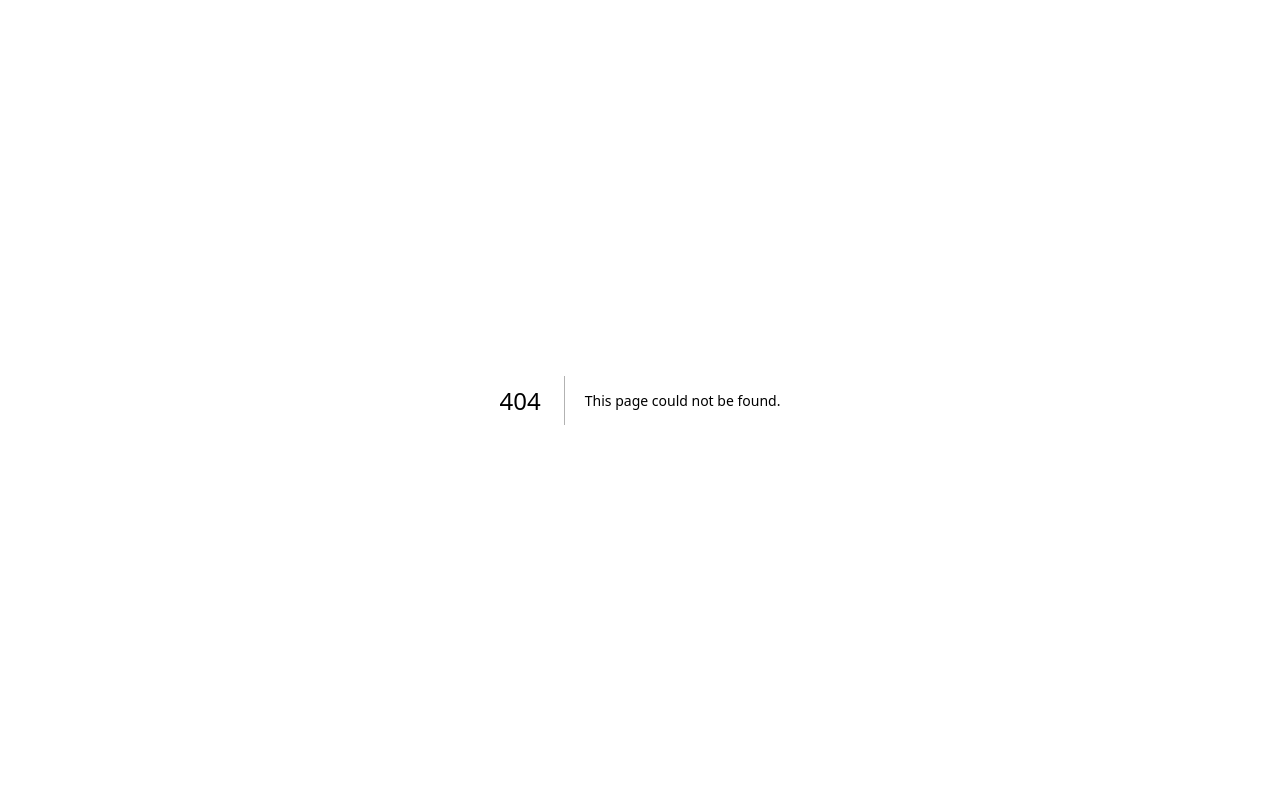
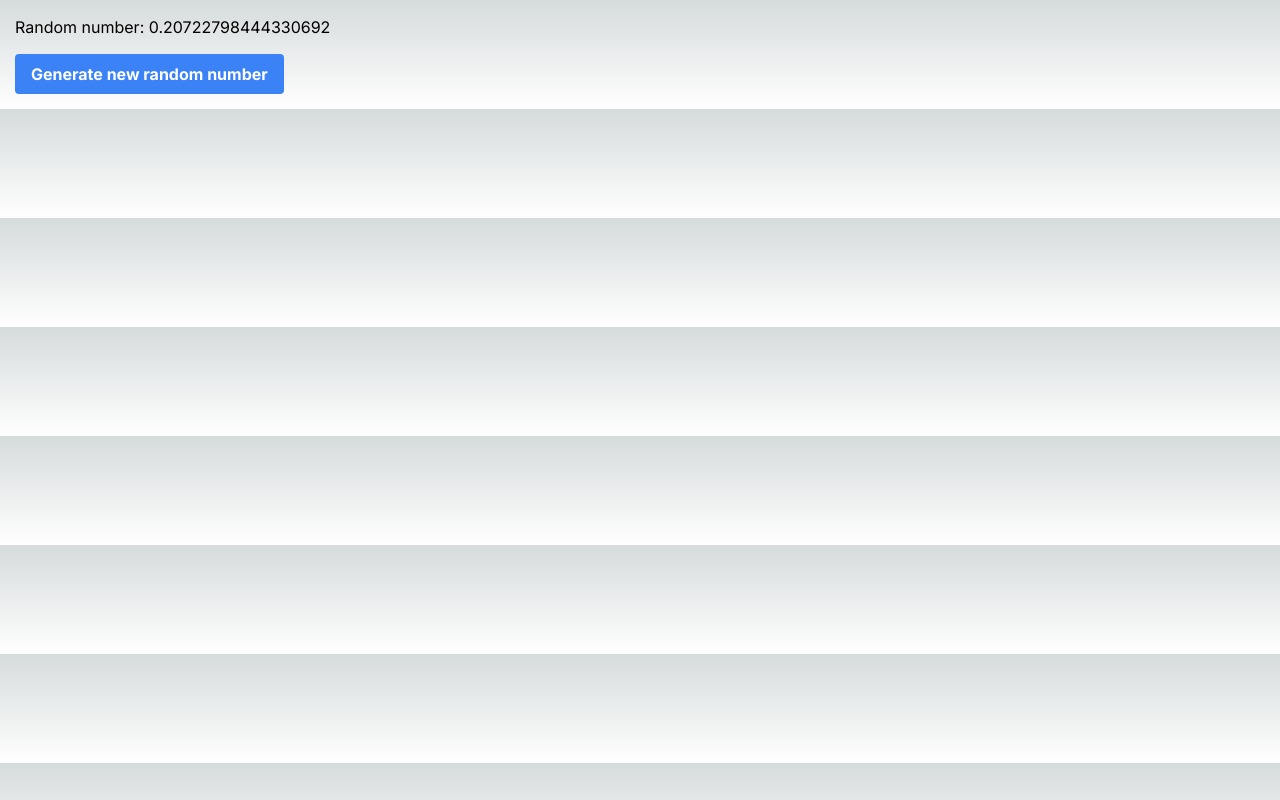
Before and after one commit to golf-sarawut/nextjs-code-examples, a Next.js app: page /hydration1 in a window 1280 px wide. Before the commit this address had no page. Built offline with nearby package versions, Linux system fonts and the light colour scheme.

Commit message:
add hydration.

```diff
--- /dev/null
+++ b/app/hydration1/page.tsx
@@ -0,0 +1,19 @@
+"use client";
+
+import { useState } from "react";
+
+export default function Hydration1() {
+  const [randomNumber, setRandomNumber] = useState<number>(Math.random());
+
+  return (
+    <div className="flex flex-col gap-[15px] p-[15px]">
+      <p>Random number: {randomNumber}</p>
+      <button
+        className="w-fit bg-blue-500 hover:bg-blue-700 text-white font-bold py-2 px-4 rounded"
+        onClick={() => setRandomNumber(Math.random())}
+      >
+        Generate new random number
+      </button>
+    </div>
+  );
+}
```
Also changed, not shown: app/hydration1/image.png (added), app/hydration1/readme.md (added).
